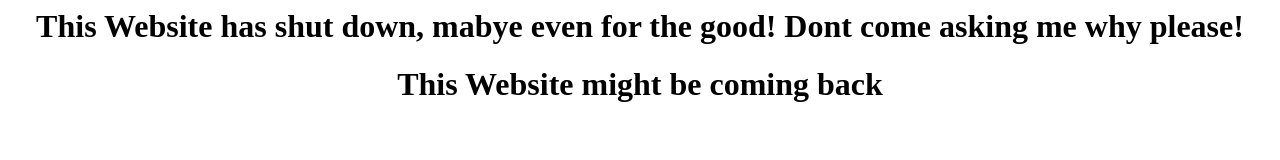
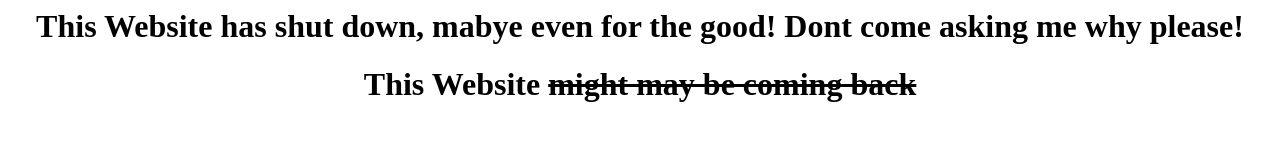
Before and after one commit to infmapi/Infmapiuser.github.io, a plain HTML site: page index.html in a window 1280 px wide. Drawn offline with Linux system fonts and the light colour scheme.

Commit message:
Update index.html

```diff
--- a/index.html
+++ b/index.html
@@ -3,5 +3,5 @@
 <h1>This Website has shut down, mabye even for the good! Dont come asking me why please! </h1>
 </center>
 <center>
-<h1>This Website might be coming back</h1>
+<h1>This Website <s>might<s> may be coming back</h1>
 </center>
```
